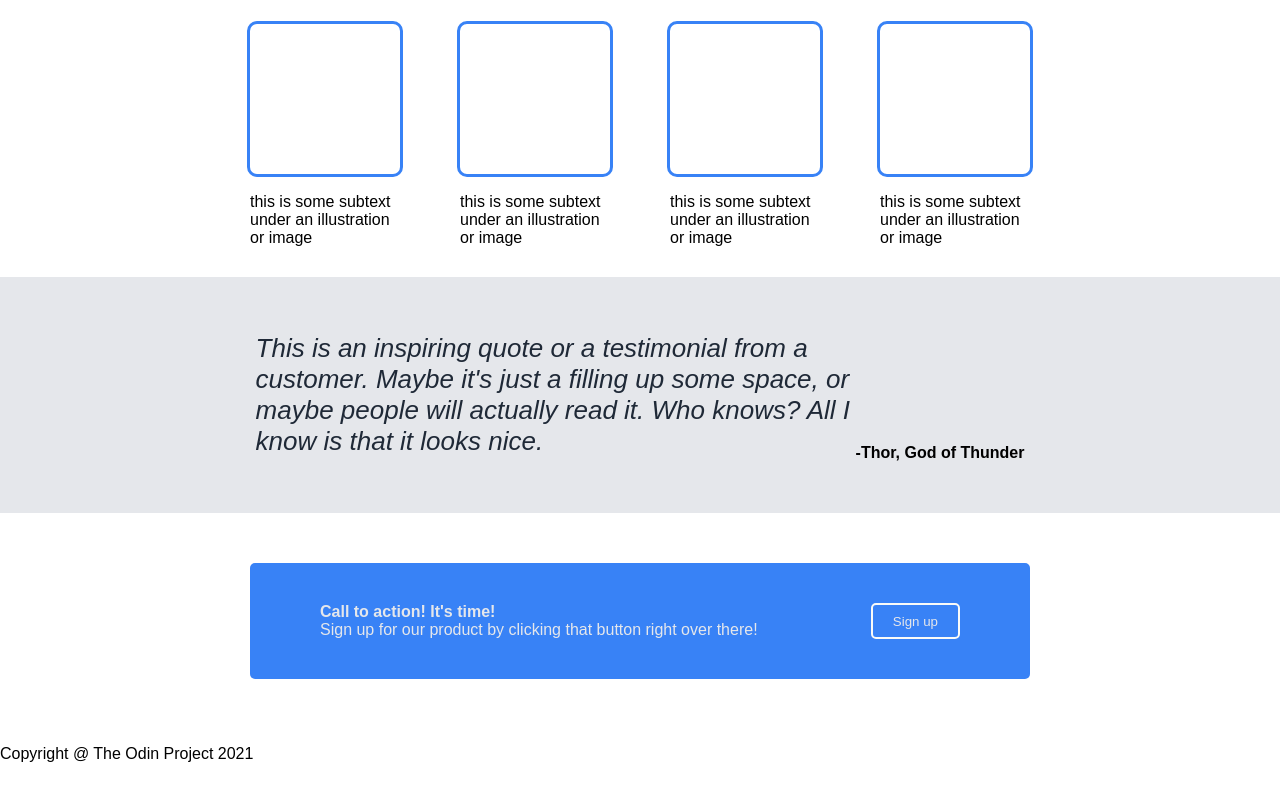
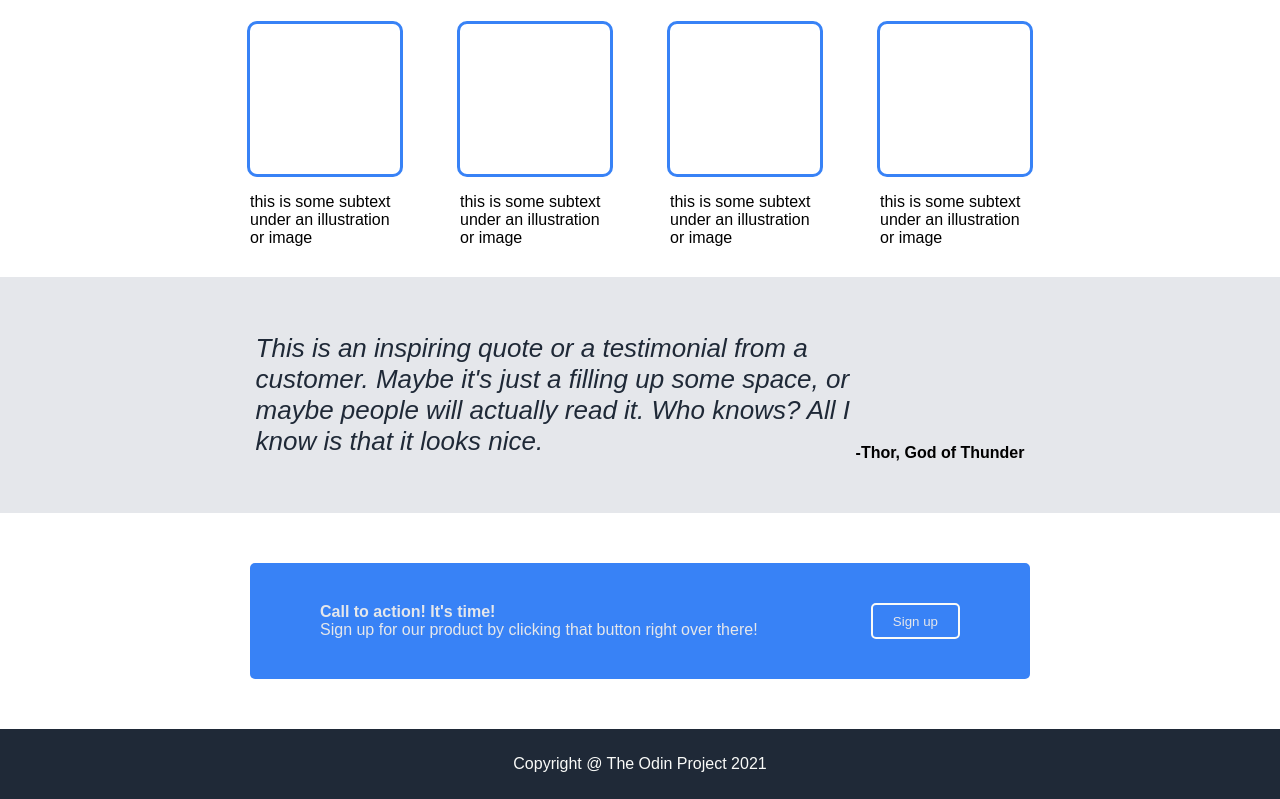
Before and after one commit to Egeeoz/landing-page, a plain HTML site: page index.html in a window 1280 px wide. Shown: the part 452-1251 px from the top of the page. Drawn offline with Linux system fonts and the light colour scheme.

Commit message:
Style and position footer

```diff
--- a/style.css
+++ b/style.css
@@ -153,3 +153,10 @@ button{
 .blue-background button{
     border: solid #F9FAF8 2px;
 }
+
+footer{
+    background-color: #1F2937;
+    color: #F9FAF8;
+    text-align: center;
+    padding: 10px;
+}
```
